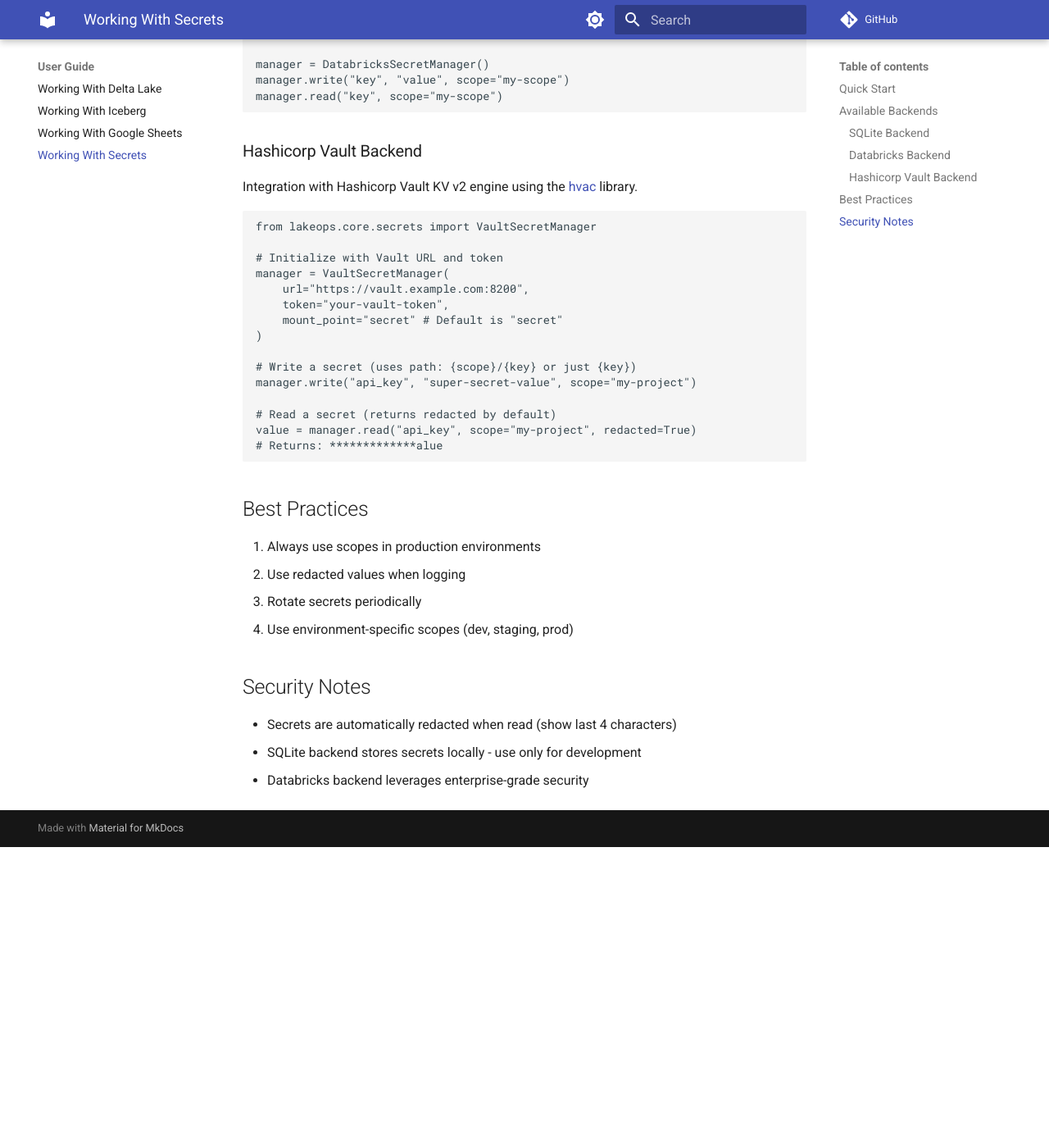
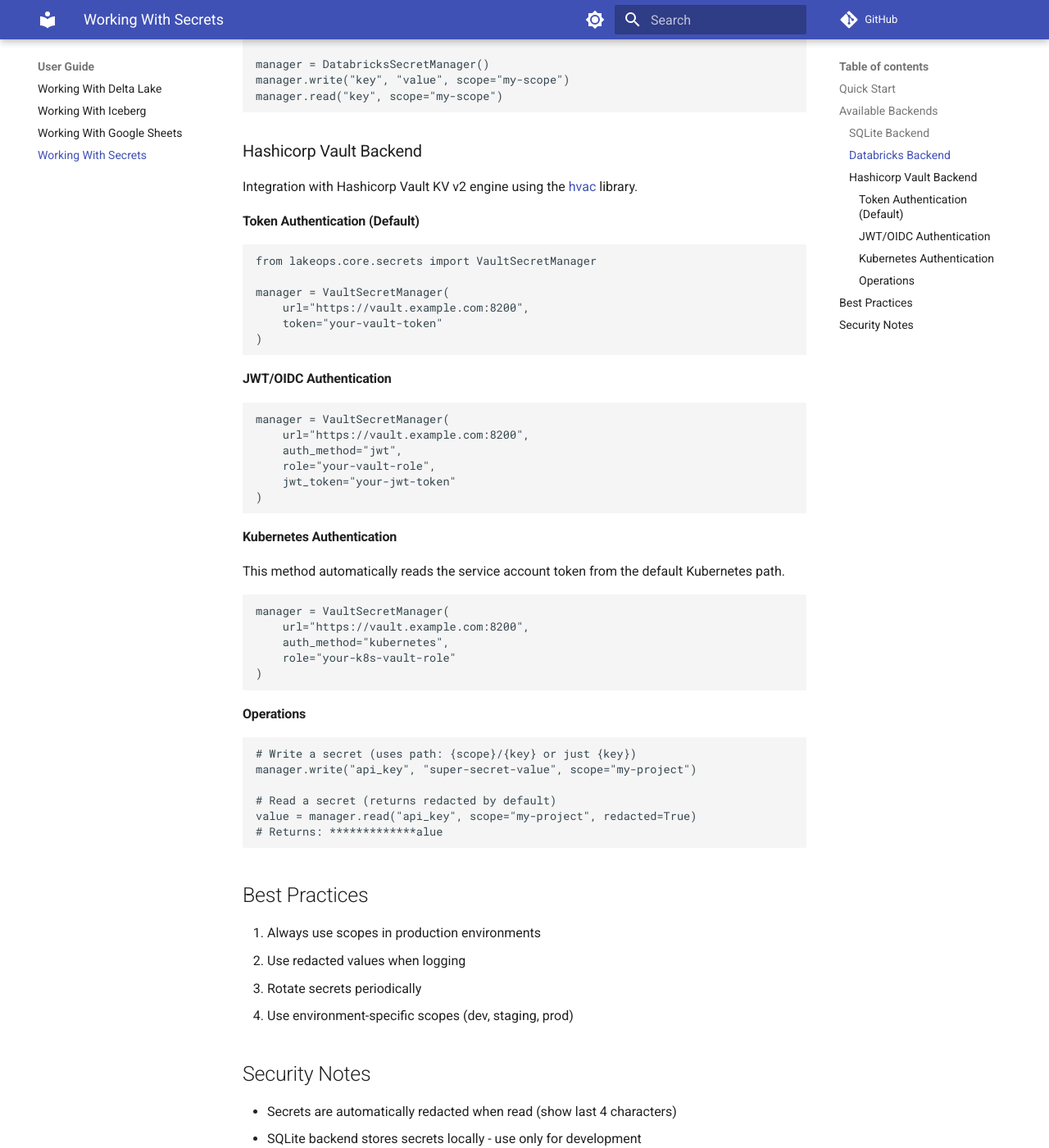
Before and after one commit to hoaihuongbk/lakeops, an MkDocs documentation site: the page built from docs/guide/working_with_secrets.md, in a window 1280 px wide and 1400 px high, scrolled down 905 px. Shown: the whole window at 82% size. Built offline with MkDocs 1.6.1 and Material for MkDocs 9.7.7, drawn with Linux system fonts in a browser that asks for light colours; comment, search, counter and statistics services are not loaded; before the commit the page ends 1938 px from its top, so only the background shows below that.

Commit message:
docs(secrets): add vault jwt and kubernetes auth examples

````diff
--- a/docs/guide/working_with_secrets.md
+++ b/docs/guide/working_with_secrets.md
@@ -39,16 +39,38 @@
 ### Hashicorp Vault Backend
 Integration with Hashicorp Vault KV v2 engine using the [hvac](https://hvac.readthedocs.io/) library.
 
+#### Token Authentication (Default)
 ```python
 from lakeops.core.secrets import VaultSecretManager
 
-# Initialize with Vault URL and token
 manager = VaultSecretManager(
     url="https://vault.example.com:8200",
-    token="your-vault-token",
-    mount_point="secret" # Default is "secret"
+    token="your-vault-token"
 )
+```
 
+#### JWT/OIDC Authentication
+```python
+manager = VaultSecretManager(
+    url="https://vault.example.com:8200",
+    auth_method="jwt",
+    role="your-vault-role",
+    jwt_token="your-jwt-token"
+)
+```
+
+#### Kubernetes Authentication
+This method automatically reads the service account token from the default Kubernetes path.
+```python
+manager = VaultSecretManager(
+    url="https://vault.example.com:8200",
+    auth_method="kubernetes",
+    role="your-k8s-vault-role"
+)
+```
+
+#### Operations
+```python
 # Write a secret (uses path: {scope}/{key} or just {key})
 manager.write("api_key", "super-secret-value", scope="my-project")
 
````
